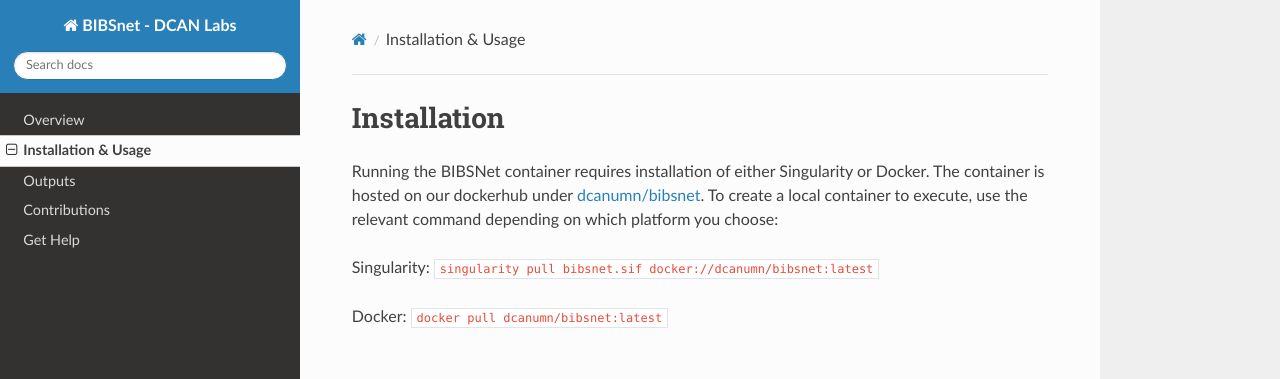
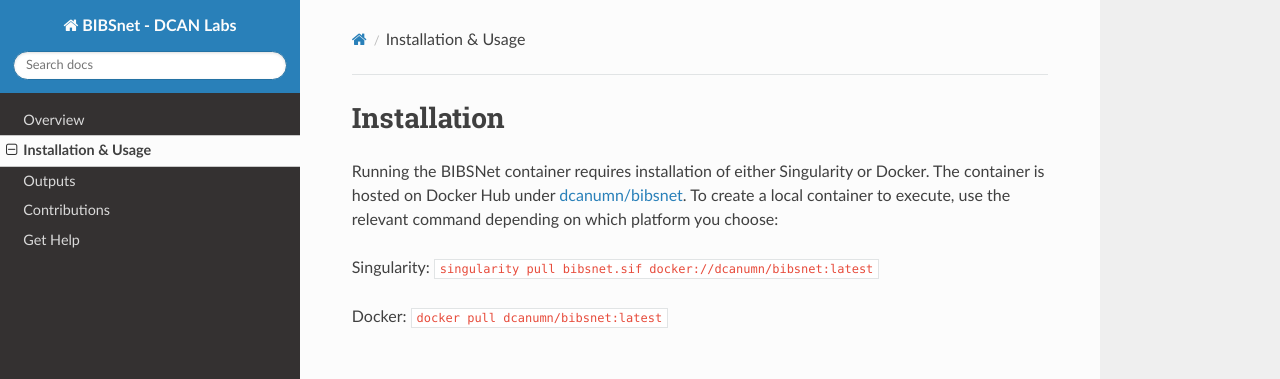
Before and after one commit to DCAN-Labs/BIBSnet, an MkDocs documentation site: the page built from docs/usage.md, in a window 1280 px wide and 900 px high. Shown: the top 379 px of the window. Built offline with MkDocs 1.6.1, drawn with Linux system fonts in a browser that asks for light colours; nearby versions of some CDN libraries.

Commit message:
minor update

```diff
--- a/docs/usage.md
+++ b/docs/usage.md
@@ -1,6 +1,6 @@
 # Installation
 
-Running the BIBSNet container requires installation of either Singularity or Docker. The container is hosted on our dockerhub under [dcanumn/bibsnet](https://hub.docker.com/r/dcanumn/bibsnet). To create a local container to execute, use the relevant command depending on which platform you choose:
+Running the BIBSNet container requires installation of either Singularity or Docker. The container is hosted on Docker Hub under [dcanumn/bibsnet](https://hub.docker.com/r/dcanumn/bibsnet). To create a local container to execute, use the relevant command depending on which platform you choose:
 
 Singularity: `singularity pull bibsnet.sif docker://dcanumn/bibsnet:latest`
 
```
